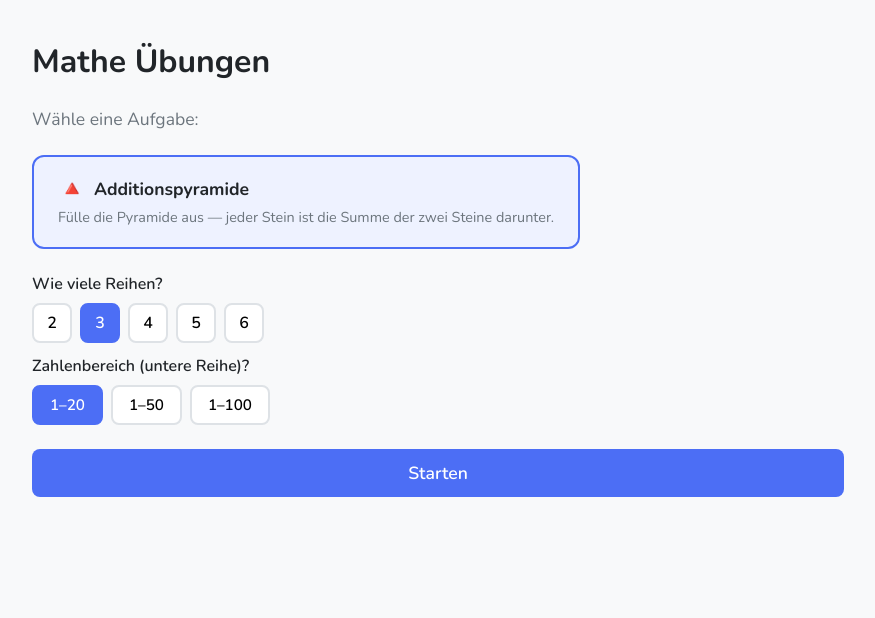
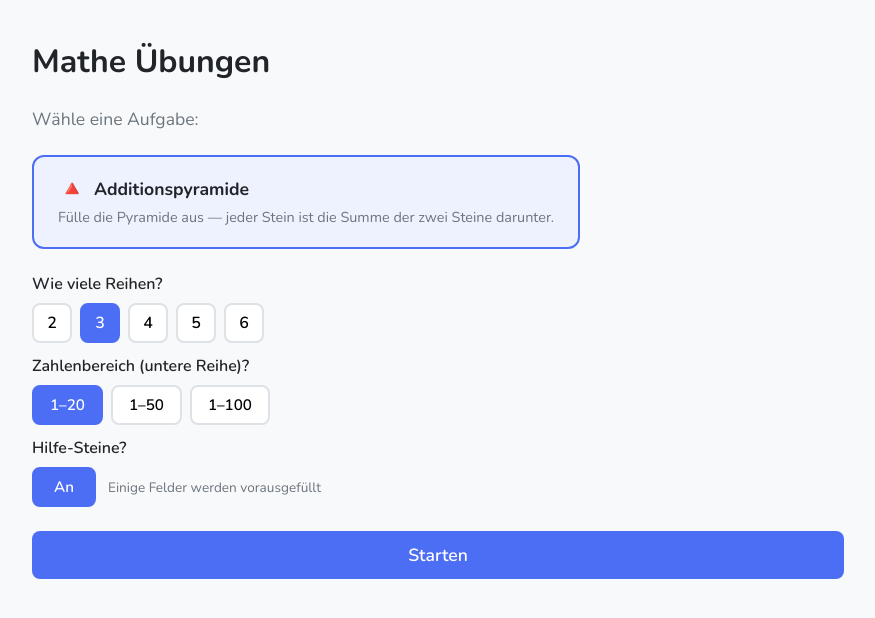
Before and after one commit to gregorgebhardt/math-app, a Vue app: page / in a window 1280 px wide. Both pictures are taken after a click on the element 508 px from the left and 202 px from the top of the page. Shown: the top 618 px of the page, without its empty margins (202-1077 px from the left). Built offline with nearby package versions, Linux system fonts and the light colour scheme.

Commit message:
feat: add prefill toggle in quiz picker options

```diff
--- a/src/components/QuizPicker.vue
+++ b/src/components/QuizPicker.vue
@@ -46,6 +46,20 @@
             >{{ opt.label }}</button>
           </div>
         </label>
+
+        <label class="option-label">
+          Hilfe-Steine?
+          <div class="toggle-row">
+            <button
+              class="toggle-btn"
+              :class="{ 'toggle-btn--active': prefillEnabled }"
+              @click="prefillEnabled = !prefillEnabled"
+            >
+              {{ prefillEnabled ? 'An' : 'Aus' }}
+            </button>
+            <span class="toggle-hint">Einige Felder werden vorausgefüllt</span>
+          </div>
+        </label>
       </template>
     </div>
 
@@ -68,6 +82,7 @@ const emit = defineEmits(['start'])
 const selectedKey = ref(null)
 const selectedRows = ref(3)
 const selectedMaxVal = ref(20)
+const prefillEnabled = ref(true)
 
 const rangeOptions = [
   { label: '1–20', value: 20 },
@@ -80,7 +95,7 @@ function start() {
   emit('start', {
     quizKey: selectedKey.value,
     options: selectedKey.value === 'pyramid'
-      ? { rows: selectedRows.value, maxVal: selectedMaxVal.value }
+      ? { rows: selectedRows.value, maxVal: selectedMaxVal.value, prefill: prefillEnabled.value }
       : {}
   })
 }
--- a/src/components/quizzes/PyramidQuiz.vue
+++ b/src/components/quizzes/PyramidQuiz.vue
@@ -51,6 +51,10 @@ const props = defineProps({
   maxVal: {
     type: Number,
     default: 9
+  },
+  prefill: {
+    type: Boolean,
+    default: true
   }
 })
 
@@ -85,7 +89,7 @@ function choosePrefilled(pyr) {
 function initPuzzle() {
   inputRefs.value = []
   pyramid.value = generatePyramid(props.rows, props.maxVal)
-  prefilled.value = choosePrefilled(pyramid.value)
+  prefilled.value = props.prefill ? choosePrefilled(pyramid.value) : new Set()
   userInputs.value = pyramid.value.map(row => row.map(() => ''))
 }
 
--- a/src/style.css
+++ b/src/style.css
@@ -176,6 +176,41 @@ button, .btn {
   color: #fff;
 }
 
+/* ── Toggle ── */
+.toggle-row {
+  display: flex;
+  align-items: center;
+  gap: 0.75rem;
+}
+
+.toggle-btn {
+  width: 4rem;
+  height: 2.5rem;
+  border-radius: 8px;
+  border: 2px solid #dee2e6;
+  background: #fff;
+  font-size: 0.95rem;
+  font-weight: 600;
+  cursor: pointer;
+  display: flex;
+  align-items: center;
+  justify-content: center;
+  padding: 0;
+  transition: border-color 0.15s, background 0.15s;
+}
+.toggle-btn:hover { border-color: #4c6ef5; }
+.toggle-btn--active {
+  border-color: #4c6ef5;
+  background: #4c6ef5;
+  color: #fff;
+}
+
+.toggle-hint {
+  font-size: 0.85rem;
+  color: #6c757d;
+  font-weight: 400;
+}
+
 /* ── Pyramid ── */
 .pyramid-quiz {
   display: flex;
```
